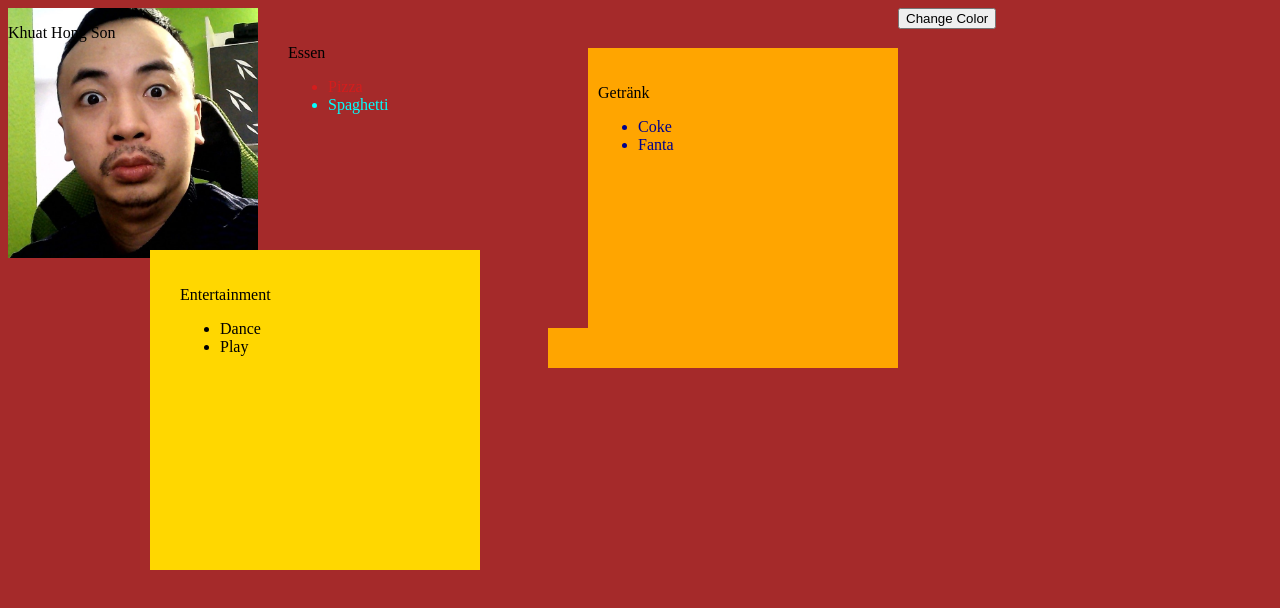
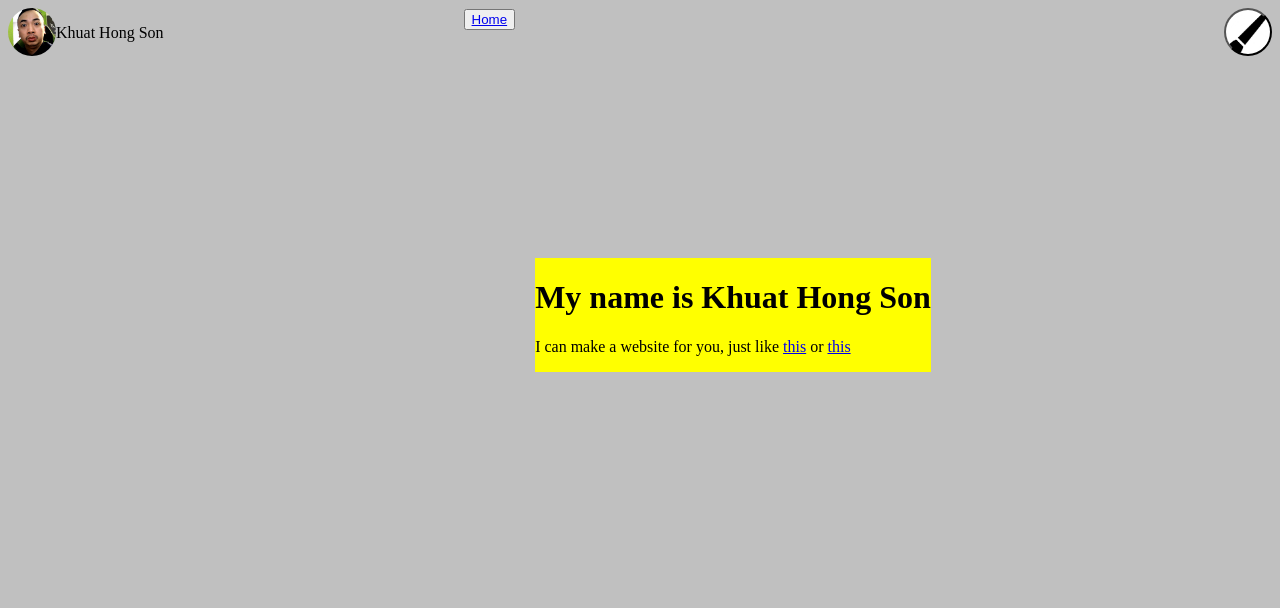
Before and after one commit to Seryclean/HomeworkWebsite, a website: page index.html in a window 1280 px wide. Drawn offline with nearby package versions, Linux system fonts and the light colour scheme; files that its build step writes are made by us from their sources.

Commit message:
newthing

```diff
--- a/index.html
+++ b/index.html
@@ -12,39 +12,28 @@
 </head>
 
 <body>
-    <button id="bt">Change Color</button>
 
-<div class="box_image1">
+    <button id="bt" class="button"> </button>
+
+    <div class="box_image1">
+    </div>
+
+    <div id="name">
         <p>Khuat Hong Son</p>
     </div>
-    <div class="box">
 
-        <p> Essen</p>
+    <div class="site">
+        <button><a href ="index.html">Home</a></button>
+    </div>
 
-        <ul class="eat">
-            <li> Pizza</li>
-            <li id="special"> Spaghetti</li>
-        </ul>
+    <div class="intro">
+
+        <h1>My name is Khuat Hong Son</h1>
+        <p>I can make a website for you, just like <a href="google.com">this</a> or <a href="youtube.com">this</a></p>
 
     </div>
 
-    <div class="box box--orange">
-        <p>Getränk</p>
 
-        <ul class="drink">
-
-            <li> Coke</li>
-            <li> Fanta</li>
-
-        </ul>
-    </div>
-    <div class="box box--gold">
-        <p>Entertainment</p>
-        <ul>
-            <li>Dance</li>
-            <li>Play</li>
-        </ul>
-    </div>
 </body>
 
 </html>
--- a/styles.scss
+++ b/styles.scss
@@ -1,68 +1,55 @@
 $bgcolor: silver;
 $color:#d41d1d;
 
-head {
-     width: 150px;
-     height: 150px;
-     background-color: none;
-     position: fixed;
-     float: left;
+body {
+    background-color:$bgcolor;
 }
 
-body {
-    background-color: brown;
+body.newcolor{
+    background-color:black;
 }
-body.newcolor{
-    background-color:$bgcolor;
-}
+
     .box_image1 {
-    width: 250px;
-    height: 250px;
+        width: 48px;
+        height: 48px;
         background-image:url(anhanh.jpg);
         background-repeat: no-repeat;
         background-size: cover;
+        border-radius: 50%;
         position:relative;
         float: left;
         padding: left;
     }
 
-    .box {
-        width: 250px;
-        height: 250px;
-        background-color: brown;
+    .button {
+
+        width: 48px;
+        height: 48px;
+        background-image: url(button.jpg);
+        background-size: cover;
+        border-inline-color: none;
+        border-radius: 50%;
+        position: relative;
+        float: right;
+    }
+
+    #name {
+
         position: relative;
         float: left;
-        /* display: inline-block; */
-        padding: 20px 50px 50px 30px;
-
-        &--orange {
-            background-color: orange;
-            margin-left: -40px;
-            margin-top: 40px;
-            z-index: -1;
-            padding-left: 50px;
     }
 
-        &--gold {
-            background-color: gold;
-            position: absolute;
-            left: 150px;
-            top: 250px;
-            z-index: 1;
+    .site {
 
+        font-size:large;
+        position: relative;
+        float: left;
+        margin: 0px 20px 0px 300px;
     }
 
+    .intro{
+        background-color: yellow;
+        position: relative;
+        float: left;
+        margin-top: 250px;
     }
-
-
-    .eat {
-        color:$color;
-        }
-
-    #special {
-        color: cyan;
-        }
-
-    .drink {
-        color: darkblue;
-        }
```
Also changed, not shown: button.jpg (added). Lines whose indentation alone changed are shown as unchanged.
